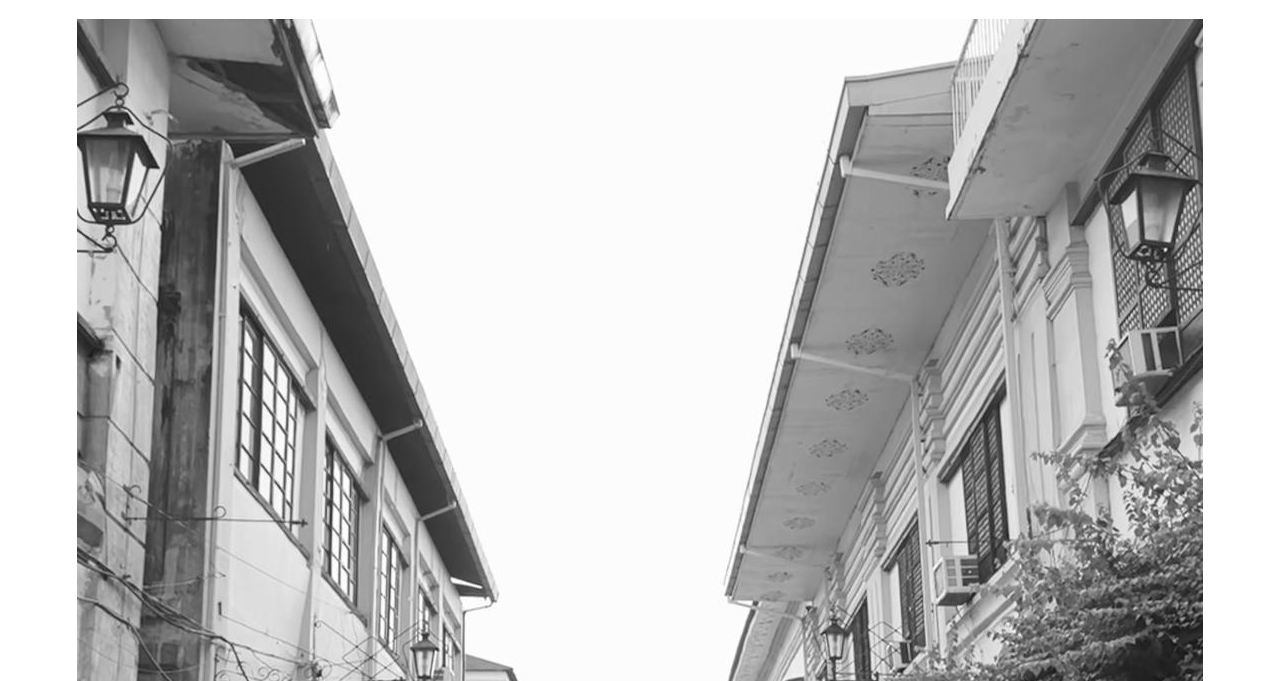
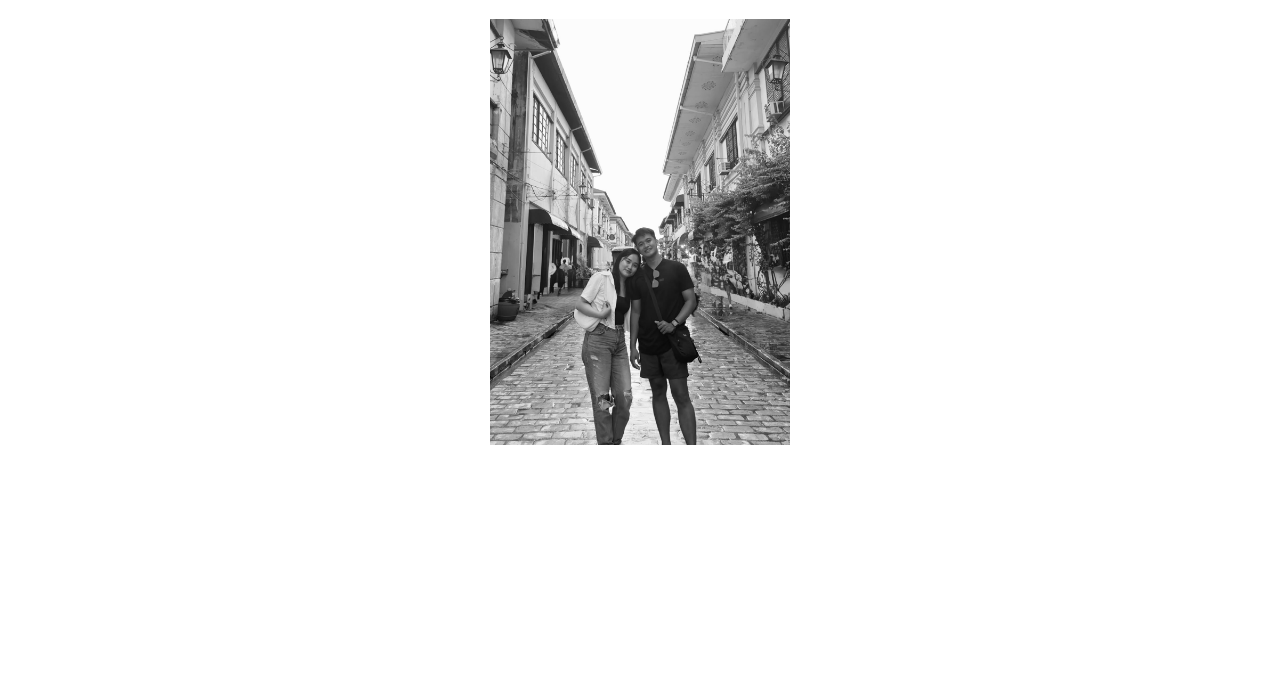
Before and after one commit to Charlenefaye/monthsary, a plain HTML site: page index.html in a window 1280 px wide. Shown: the part 119-800 px from the top of the page. Drawn offline with Linux system fonts and the light colour scheme.

Commit message:
Update index.html

```diff
--- a/index.html
+++ b/index.html
@@ -21,6 +21,6 @@
 </head>
 <body>
   <h1>Happy Monthsary :D</h1>
-  <img src="lv.jpg">
+  <img src="lv.jpg" width="300">
 </body>
 </html>
```
